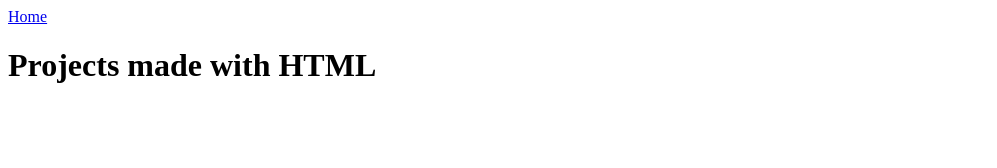
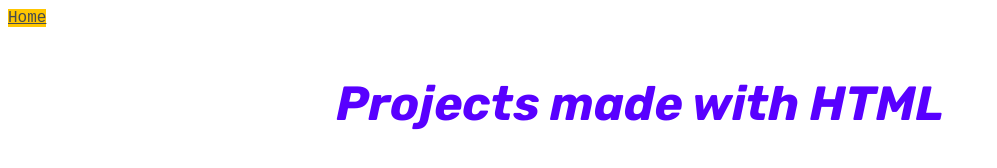
Before and after one commit to bsnyder13/portfolio, a plain HTML site: page html.html in a window 1280 px wide. Shown: the whole page, without its empty margins (0-997 px from the left). Drawn offline with Linux system fonts and the light colour scheme.

Commit message:
carried css to other .html pages

```diff
--- a/html.html
+++ b/html.html
@@ -1,8 +1,11 @@
 <!DOCTYPE html>
 <head>
-
+    <link rel="preconnect" href="https://fonts.googleapis.com">
+    <link rel="preconnect" href="https://fonts.gstatic.com" crossorigin>
+    <link href="https://fonts.googleapis.com/css2?family=Rubik:ital,wght@1,700;1,900&display=swap" rel="stylesheet">
+    <link rel="stylesheet" href="style.css">
 </head>
 
 <a href="./index.html" class="btn btn-primary">Home</a>
 
-<h1>Projects made with HTML</h1>
+<h3>Projects made with HTML</h3>
```
Also changed, not shown: css.html (+5 -2 lines), index.html (+2 -2 lines), react.html (+5 -2 lines), svelte.html (+5 -2 lines).
